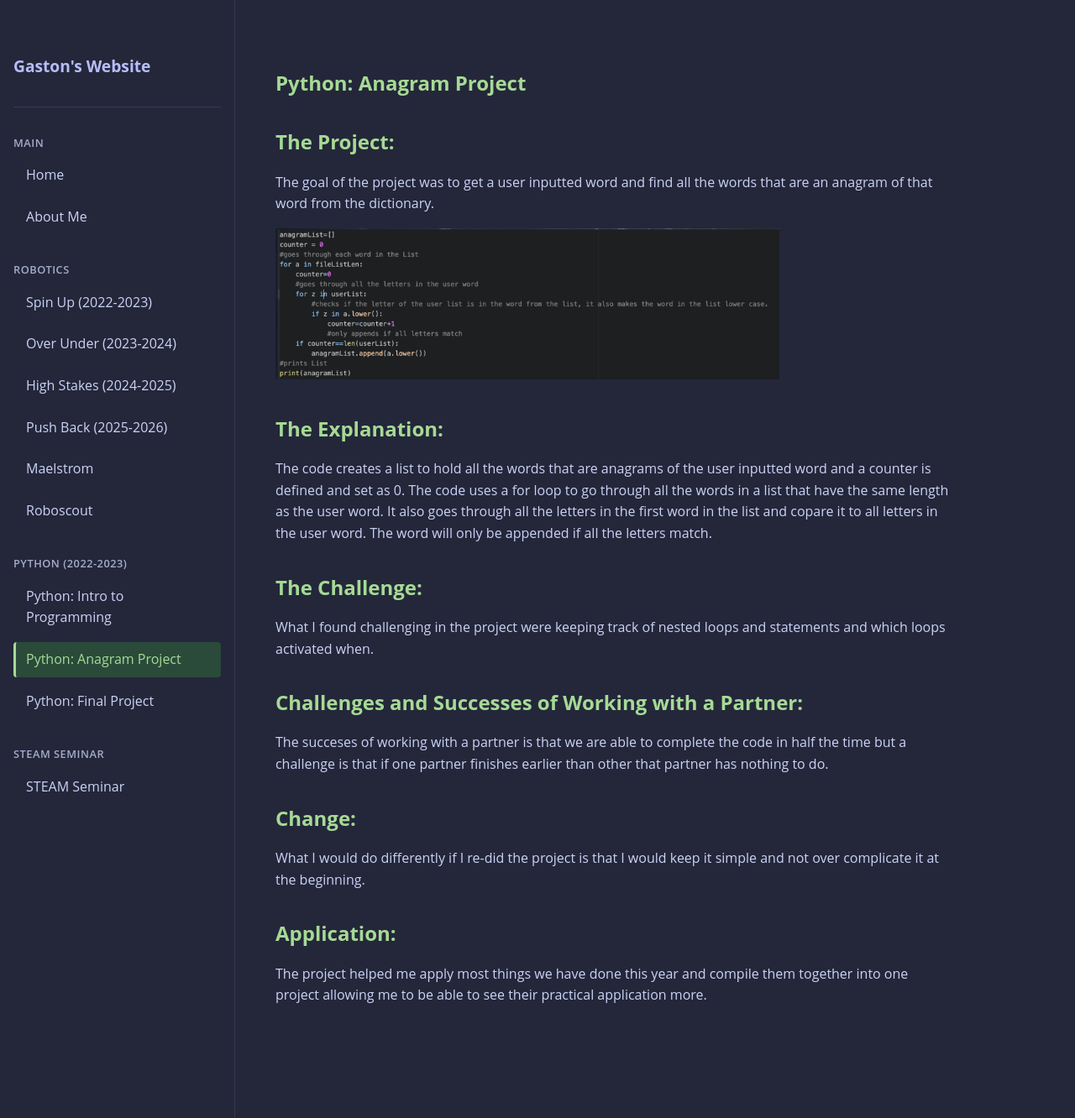
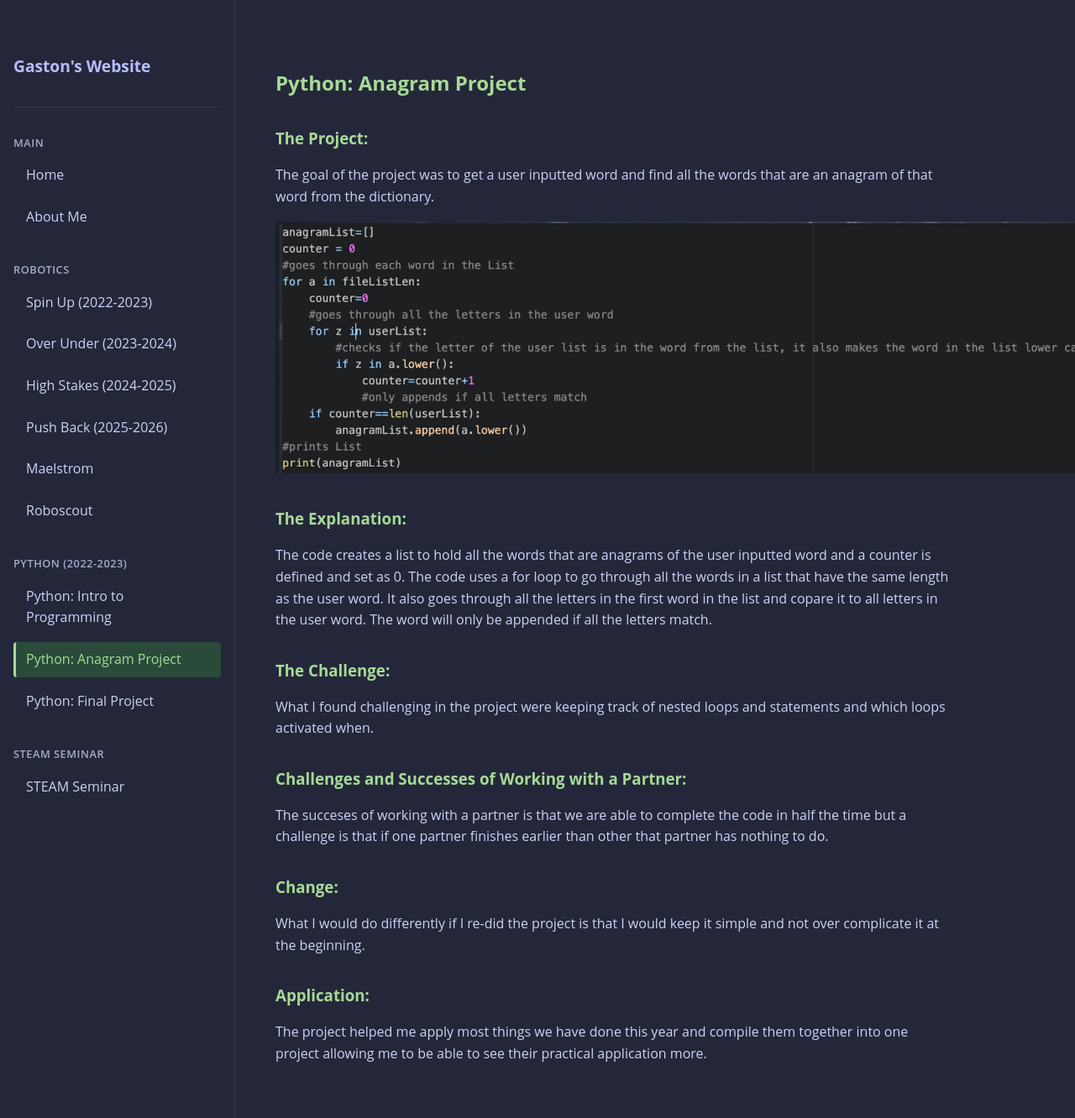
Before and after one commit to Lunar-Eclipse255/gaston.github.io, a Jekyll site: the page built from docs/posts/python/anagram_project.md, in a window 1280 px wide and 1332 px high. Shown: the whole window at 84% size. Built offline with Jekyll 4.4.1, drawn with Linux system fonts in a browser that asks for light colours.

Commit message:
look change of anagram

```diff
--- a/docs/posts/python/anagram_project.md
+++ b/docs/posts/python/anagram_project.md
@@ -5,22 +5,22 @@ id: python-anagram
 ---
 
 
-# The Project:
+### The Project:
 The goal of the project was to get a user inputted word and find all the words that are an anagram of that word from the dictionary.
 
-<img src="{{ site.baseurl }}/assets/images/anagram.png" alt="bio_image" width="600"/>
+<img src="{{ site.baseurl }}/assets/images/anagram.png" alt="bio_image" width="1000"/>
 
-# The Explanation:
+### The Explanation:
 The code creates a list to hold all the words that are anagrams of the user inputted word and a counter is defined and set as 0. The code uses a for loop to go through all the words in a list that have the same length as the user word.  It also goes through all the letters in the first word in the list and copare it to all letters in the user word. The word will only be appended if all the letters match.
 
-# The Challenge:
+### The Challenge:
 What I found challenging in the project were keeping track of nested loops and statements and which loops activated when.
 
-# Challenges and Successes of Working with a Partner:
+### Challenges and Successes of Working with a Partner:
 The succeses of working with a partner is that we are able to complete the code in half the time but a challenge is that if one partner finishes earlier than other that partner has nothing to do.
 
-# Change:
+### Change:
 What I would do differently if I re-did the project is that I would keep it simple and not over complicate it at the beginning.
 
-# Application:
+### Application:
 The project helped me apply most things we have done this year and compile them together into one project allowing me to be able to see their practical application more.
```
